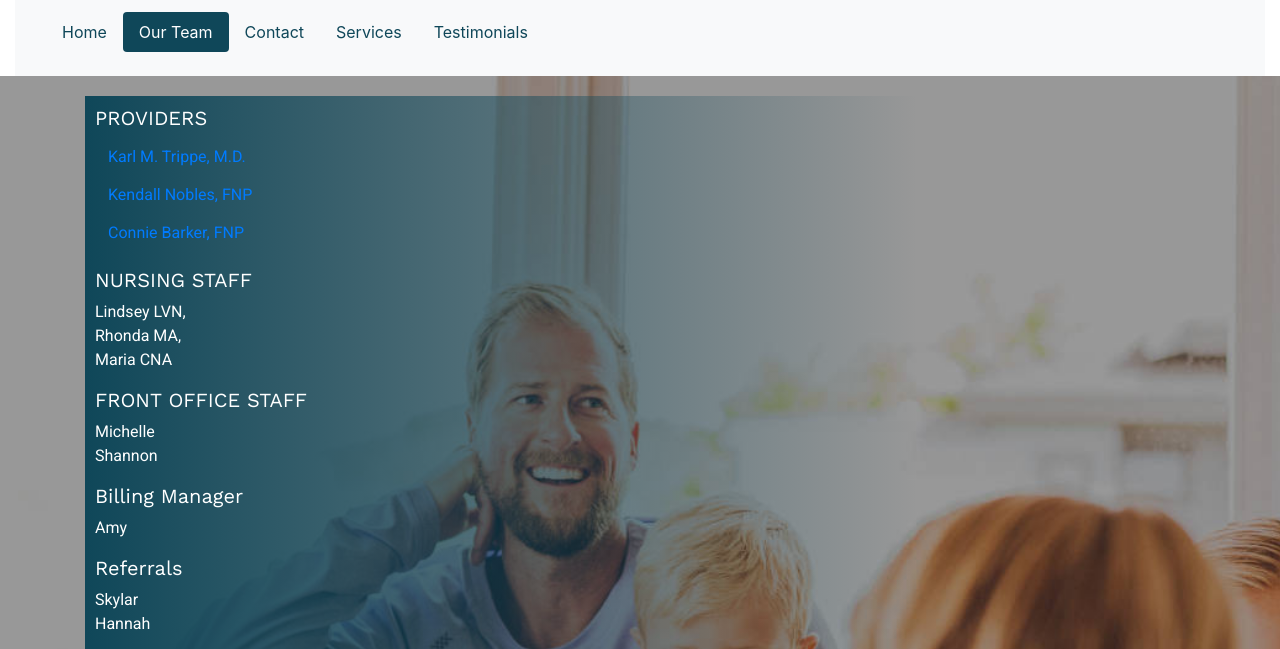
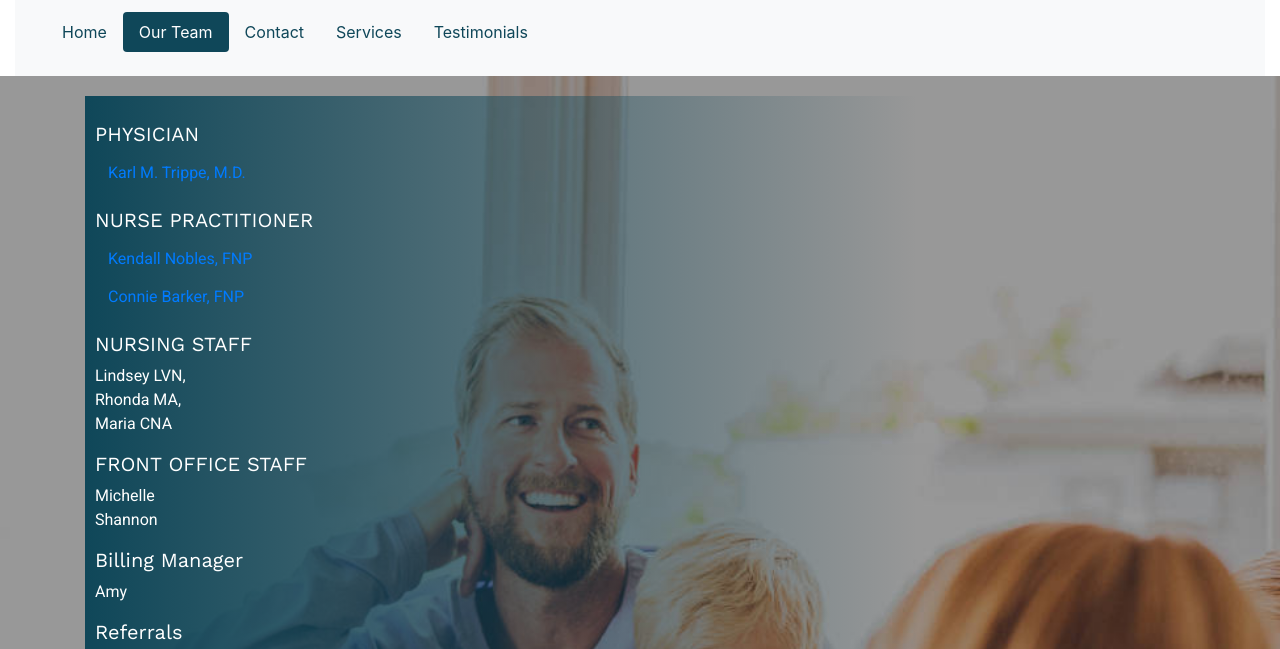
Before and after one commit to jimtrippe/WacoPrimaryCare, a plain HTML site: page index.html in a window 1280 px wide. Both pictures are taken after a click on the tab "Our Team". Shown: the part 109-758 px from the top of the page. Drawn offline with nearby package versions, Linux system fonts and the light colour scheme; a script that the page names is missing; a web font is replaced by a local one.

Commit message:
thirty commit

```diff
--- a/index.html
+++ b/index.html
@@ -90,11 +90,13 @@
             &nbsp;&nbsp;Karl M. Trippe, M.D.</p>
           </div>
           <div class="tab-pane fade" id="pills-team" role="tabpanel" aria-labelledby="pills-team-tab">
-            <h5>PROVIDERS</h5>
             <p>
+              <h5>PHYSICIAN</h5>
               <!-- Buttons for Profile Modals -->
               <button type="button" class="btn btn-link" data-toggle="modal" data-target="#profile1">Karl M. Trippe, M.D.</button>
-              <br>
+            </P>
+            <p>
+              <h5>NURSE PRACTITIONER</h5>
               <button type="button" class="btn btn-link" data-toggle="modal" data-target="#profile2">Kendall Nobles, FNP</button>
               <br>
               <button type="button" class="btn btn-link" data-toggle="modal" data-target="#profile3">Connie Barker, FNP</button>
```
